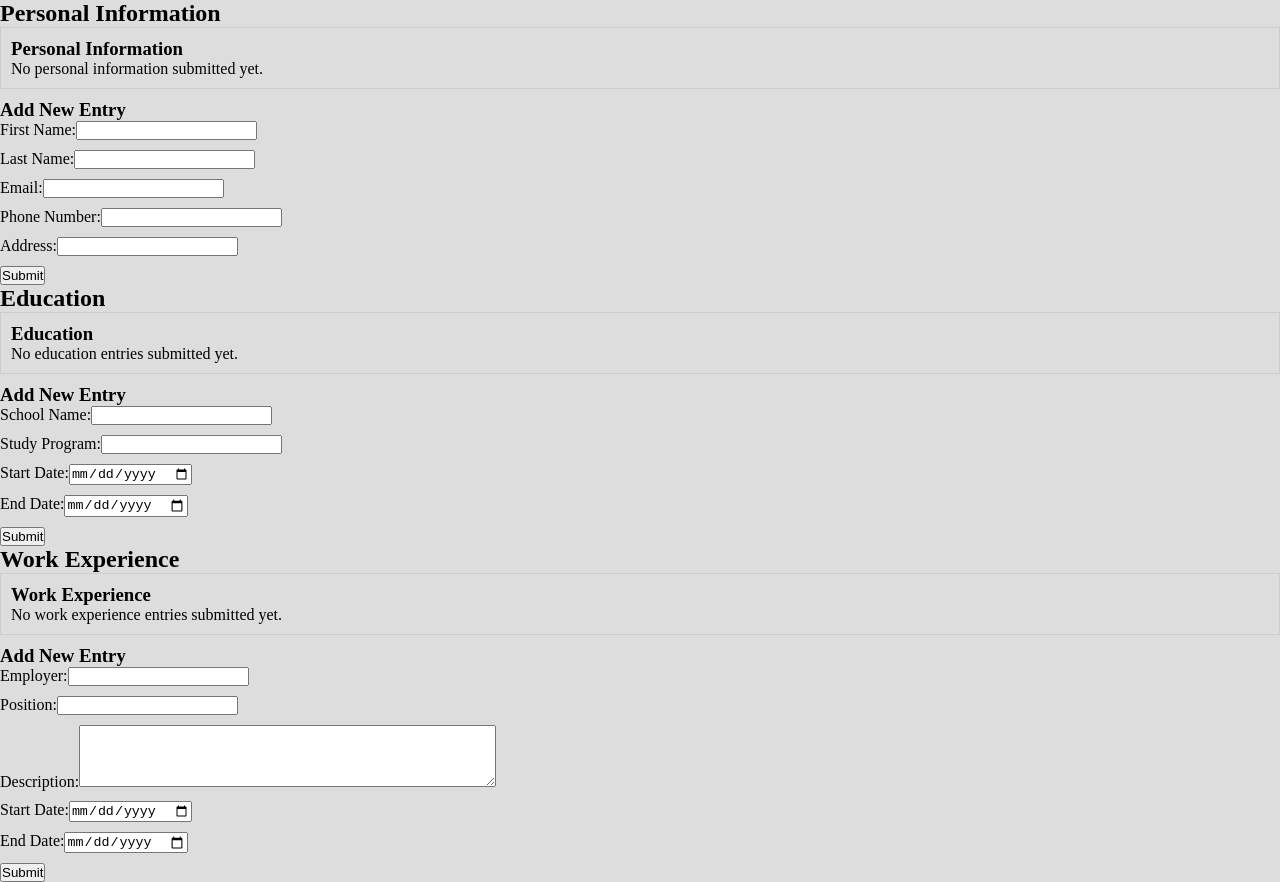
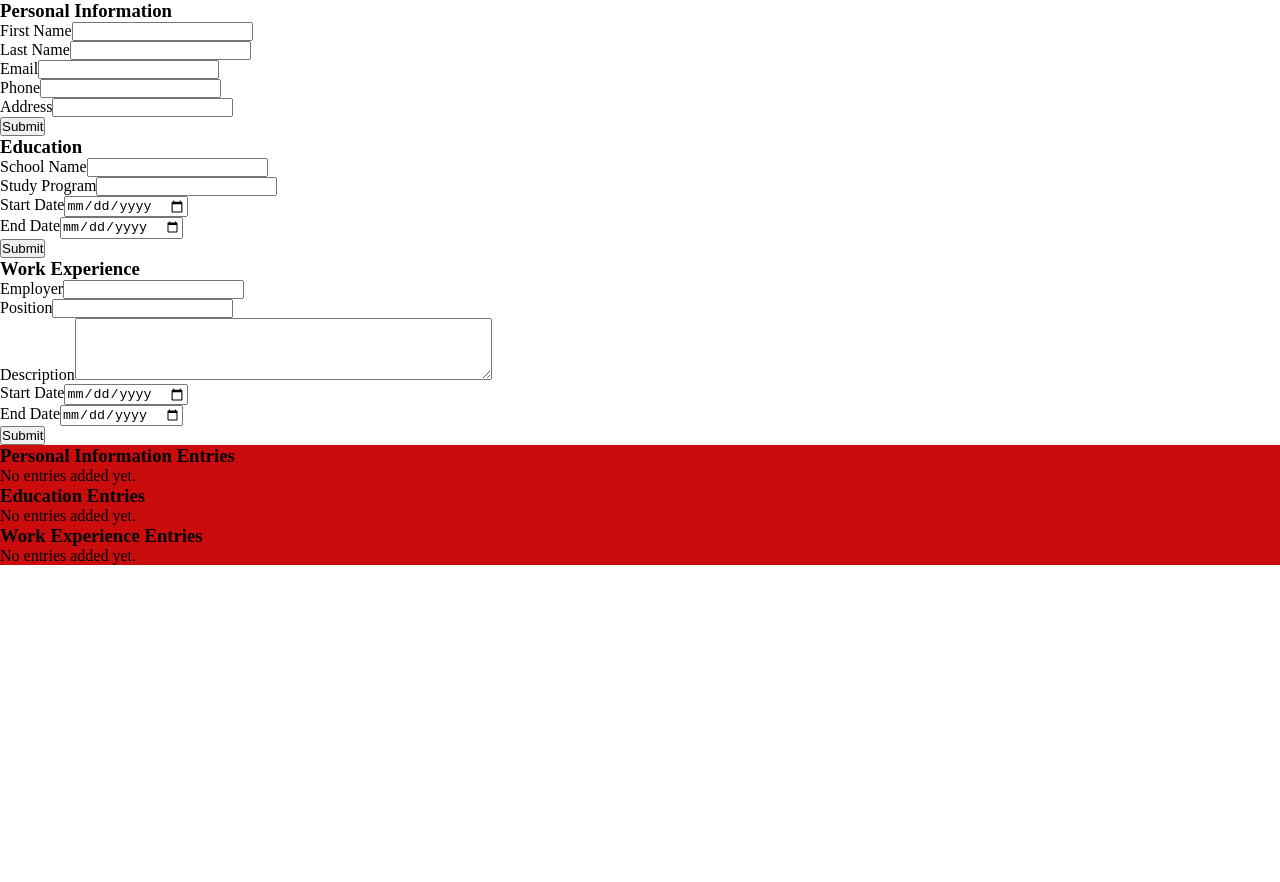
Before and after one commit to klintat/odin-CV_application, a React (Vite) app: page / in a window 1280 px wide. After the commit the page ends 800 px from the top, so only its background shows below. Built offline with nearby package versions, Linux system fonts and the light colour scheme.

Commit message:
Optimized componet code to display entries

```diff
--- a/src/App.jsx
+++ b/src/App.jsx
@@ -1,40 +1,92 @@
 import { useState } from "react";
-// import { v4 as uuidv4 } from "uuid";
 import FormSection from "./components/FormSection";
-import "./App.scss";
-
+import DisplayCV from "./components/DisplayCV";
 import {
-  personalInfoConfig,
-  educationConfig,
-  workExperienceConfig,
+  personalFields,
+  educationFields,
+  workFields,
 } from "./components/formConfig";
+import './App.scss';
 
 const App = () => {
-  const [personalData, setPersonalData] = useState([]);
-  const [educationData, setEducationData] = useState([]);
-  const [workExperienceData, setWorkExperienceData] = useState([]);
+  const [personalInfo, setPersonalInfo] = useState([]);
+  const [educationEntries, setEducationEntries] = useState([]);
+  const [workEntries, setWorkEntries] = useState([]);
+
+  const handleAddPersonalInfo = (entry) => {
+    setPersonalInfo([entry]);
+  };
+
+  const handleAddEducation = (entry) => {
+    setEducationEntries((prevEntries) => [...prevEntries, entry]);
+  };
+
+  const handleAddWork = (entry) => {
+    setWorkEntries((prevEntries) => [...prevEntries, entry]);
+  };
+
+  const handleEditEntry = (setEntries, index, updatedEntry) => {
+    setEntries((prevEntries) =>
+      prevEntries.map((entry, i) => (i === index ? updatedEntry : entry))
+    );
+  };
+
+  const handleDeleteEntry = (setEntries, index) => {
+    setEntries((prevEntries) => prevEntries.filter((_, i) => i !== index));
+  };
 
   return (
     <div>
       <FormSection
-        title="Personal Information"
-        config={personalInfoConfig}
-        data={personalData}
-        setData={setPersonalData}
-        isSingleEntry
+        sectionTitle="Personal Information"
+        fields={personalFields}
+        onAddEntry={handleAddPersonalInfo}
       />
+
       <FormSection
-        title="Education"
-        config={educationConfig}
-        data={educationData}
-        setData={setEducationData}
+        sectionTitle="Education"
+        fields={educationFields}
+        onAddEntry={handleAddEducation}
       />
+
       <FormSection
-        title="Work Experience"
-        config={workExperienceConfig}
-        data={workExperienceData}
-        setData={setWorkExperienceData}
+        sectionTitle="Work Experience"
+        fields={workFields}
+        onAddEntry={handleAddWork}
       />
+      <div id="entrieDisplay">
+        <DisplayCV
+          entries={personalInfo}
+          sectionTitle="Personal Information"
+          onEditEntry={(index, updatedEntry) =>
+            handleEditEntry(setPersonalInfo, index, updatedEntry)
+          }
+          onDeleteEntry={(index) => handleDeleteEntry(setPersonalInfo, index)}
+          fields={personalFields}
+        />
+
+        <DisplayCV
+          entries={educationEntries}
+          sectionTitle="Education"
+          onEditEntry={(index, updatedEntry) =>
+            handleEditEntry(setEducationEntries, index, updatedEntry)
+          }
+          onDeleteEntry={(index) =>
+            handleDeleteEntry(setEducationEntries, index)
+          }
+          fields={educationFields}
+        />
+
+        <DisplayCV
+          entries={workEntries}
+          sectionTitle="Work Experience"
+          onEditEntry={(index, updatedEntry) =>
+            handleEditEntry(setWorkEntries, index, updatedEntry)
+          }
+          onDeleteEntry={(index) => handleDeleteEntry(setWorkEntries, index)}
+          fields={workFields}
+        />
+      </div>
     </div>
   );
 };
--- a/src/App.scss
+++ b/src/App.scss
@@ -4,6 +4,6 @@
     padding: 0;
 }
 
-div {
-    background-color: rgba(221, 221, 221, 0.9);
+#entrieDisplay {
+    background-color: rgb(203, 12, 12);
 }
--- a/src/components/DisplayCV.jsx
+++ b/src/components/DisplayCV.jsx
@@ -1,92 +1,73 @@
-export const PersonalInfoDisplay = ({ data, onEdit }) => {
+import { useState } from 'react';
+import InputField from './InputField';
+
+const DisplayCV = ({ entries, onEditEntry, onDeleteEntry, fields, sectionTitle }) => {
+  const [editingIndex, setEditingIndex] = useState(null);
+  const [editedData, setEditedData] = useState({});
+
+  const handleEditClick = (index) => {
+    setEditingIndex(index);
+    setEditedData(entries[index]);
+  };
+
+  const handleChange = (e) => {
+    const { name, value } = e.target;
+    setEditedData((prevData) => ({ ...prevData, [name]: value }));
+  };
+
+  const handleSave = () => {
+    onEditEntry(editingIndex, editedData);
+    setEditingIndex(null);
+    setEditedData({});
+  };
+
+  const handleCancel = () => {
+    setEditingIndex(null);
+    setEditedData({});
+  };
+
   return (
-    <div style={{ border: "1px solid #ccc", padding: "10px", marginBottom: "10px" }}>
-      <h3>Personal Information</h3>
-      {data.length > 0 ? (
-        <>
-          <p>
-            <strong>First Name:</strong> {data[0].firstName}
-          </p>
-          <p>
-            <strong>Last Name:</strong> {data[0].lastName}
-          </p>
-          <p>
-            <strong>Email:</strong> {data[0].email}
-          </p>
-          <p>
-            <strong>Phone:</strong> {data[0].phone}
-          </p>
-          <p>
-            <strong>Address:</strong> {data[0].address}
-          </p>
-          <button onClick={() => onEdit(data[0].id)}>Edit</button>
-        </>
+    <div>
+      <h3>{sectionTitle} Entries</h3>
+      {entries.length === 0 ? (
+        <p>No entries added yet.</p>
       ) : (
-        <p>No personal information submitted yet.</p>
+        <ul>
+          {entries.map((entry, index) => (
+            <li key={index}>
+              {editingIndex === index ? (
+                <div>
+                  {fields.map((field) => (
+                    <InputField
+                      key={field.name}
+                      label={field.label}
+                      name={field.name}
+                      value={editedData[field.name] || ''}
+                      onChange={handleChange}
+                      type={field.type}
+                      isTextArea={field.isTextArea}
+                    />
+                  ))}
+                  <button onClick={handleSave}>Save</button>
+                  <button onClick={handleCancel}>Cancel</button>
+                </div>
+              ) : (
+                <div>
+                  {Object.entries(entry).map(([key, value]) => (
+                    <p key={key}>
+                      <strong>{key}:</strong> {value}
+                    </p>
+                  ))}
+                  <button onClick={() => handleEditClick(index)}>Edit</button>
+                  <button onClick={() => onDeleteEntry(index)}>Delete</button>
+                </div>
+              )}
+            </li>
+          ))}
+        </ul>
       )}
     </div>
   );
 };
 
-export const EducationDisplay = ({ data, onEdit, onDelete }) => {
-  return (
-    <div style={{ border: "1px solid #ccc", padding: "10px", marginBottom: "10px" }}>
-      <h3>Education</h3>
-      {data.length > 0 ? (
-        data.map((entry) => (
-          <div key={entry.id} style={{ marginBottom: "10px" }}>
-            <p>
-              <strong>School Name:</strong> {entry.schoolName}
-            </p>
-            <p>
-              <strong>Study Program:</strong> {entry.studyProgram}
-            </p>
-            <p>
-              <strong>Start Date:</strong> {entry.dateStart}
-            </p>
-            <p>
-              <strong>End Date:</strong> {entry.dateEnd}
-            </p>
-            <button onClick={() => onEdit(entry.id)}>Edit</button>
-            <button onClick={() => onDelete(entry.id)}>Delete</button>
-          </div>
-        ))
-      ) : (
-        <p>No education entries submitted yet.</p>
-      )}
-    </div>
-  );
-};
-
-export const WorkExperienceDisplay = ({ data, onEdit, onDelete }) => {
-  return (
-    <div style={{ border: "1px solid #ccc", padding: "10px", marginBottom: "10px" }}>
-      <h3>Work Experience</h3>
-      {data.length > 0 ? (
-        data.map((entry) => (
-          <div key={entry.id} style={{ marginBottom: "10px" }}>
-            <p>
-              <strong>Employer:</strong> {entry.employer}
-            </p>
-            <p>
-              <strong>Position:</strong> {entry.position}
-            </p>
-            <p>
-              <strong>Description:</strong> {entry.description}
-            </p>
-            <p>
-              <strong>Start Date:</strong> {entry.dateStart}
-            </p>
-            <p>
-              <strong>End Date:</strong> {entry.dateEnd}
-            </p>
-            <button onClick={() => onEdit(entry.id)}>Edit</button>
-            <button onClick={() => onDelete(entry.id)}>Delete</button>
-          </div>
-        ))
-      ) : (
-        <p>No work experience entries submitted yet.</p>
-      )}
-    </div>
-  );
-};
+export default DisplayCV;
--- a/src/components/FormSection.jsx
+++ b/src/components/FormSection.jsx
@@ -1,119 +1,42 @@
-import { useState } from "react";
-import InputField from "./InputField";
-import { v4 as uuidv4 } from "uuid";
-import {
-  PersonalInfoDisplay,
-  EducationDisplay,
-  WorkExperienceDisplay,
-} from "./DisplayCV";
+import { useState } from 'react';
+import InputField from './InputField';
 
-const FormSection = ({
-  title,
-  config,
-  data,
-  setData,
-  isSingleEntry = false,
-}) => {
-  const [currentEntry, setCurrentEntry] = useState(
-    config.reduce((acc, field) => ({ ...acc, [field.name]: "" }), {})
+const FormSection = ({ sectionTitle, fields, onAddEntry }) => {
+  const [formData, setFormData] = useState(
+    Object.fromEntries(fields.map((field) => [field.name, '']))
   );
-  const [editingId, setEditingId] = useState(null);
-  const [errors, setErrors] = useState({});
 
   const handleChange = (e) => {
     const { name, value } = e.target;
-    setCurrentEntry({
-      ...currentEntry,
-      [name]: value,
-    });
+    setFormData((prevData) => ({ ...prevData, [name]: value }));
   };
 
-  const validateInput = (entry) => {
-    const newErrors = {};
-    config.forEach((field) => {
-      if (!entry[field.name]?.trim()) {
-        newErrors[field.name] = `${field.label} is required`;
-      }
-    });
-    setErrors(newErrors);
-    return Object.keys(newErrors).length === 0;
-  };
-
-  const handleSubmit = () => {
-    if (!validateInput(currentEntry)) return;
-
-    if (isSingleEntry) {
-      setData([{ ...currentEntry, id: uuidv4() }]);
-    } else if (editingId) {
-      setData(
-        data.map((entry) =>
-          entry.id === editingId ? { ...currentEntry, id: editingId } : entry
-        )
-      );
-    } else {
-      setData([...data, { ...currentEntry, id: uuidv4() }]);
-    }
-
-    resetForm();
-  };
-
-  const handleEdit = (id) => {
-    const entry = data.find((item) => item.id === id);
-    setCurrentEntry(entry);
-    setEditingId(id);
-  };
-
-  const handleDelete = (id) => {
-    setData(data.filter((entry) => entry.id !== id));
-  };
-
-  const resetForm = () => {
-    setCurrentEntry(
-      config.reduce((acc, field) => ({ ...acc, [field.name]: "" }), {})
-    );
-    setEditingId(null);
-    setErrors({});
+  const handleSubmit = (e) => {
+    e.preventDefault();
+    // Validate: Ensure no empty values
+    if (Object.values(formData).some((value) => value.trim() === '')) return;
+    onAddEntry(formData);
+    // Reset form data after submission
+    setFormData(Object.fromEntries(fields.map((field) => [field.name, ''])));
   };
 
   return (
     <div>
-      <h2>{title}</h2>
-      {title === "Personal Information" && (
-        <PersonalInfoDisplay data={data} onEdit={handleEdit} />
-      )}
-      {title === "Education" && (
-        <EducationDisplay
-          data={data}
-          onEdit={handleEdit}
-          onDelete={handleDelete}
-        />
-      )}
-      {title === "Work Experience" && (
-        <WorkExperienceDisplay
-          data={data}
-          onEdit={handleEdit}
-          onDelete={handleDelete}
-        />
-      )}
-
-      <h3>{editingId ? "Edit Entry" : "Add New Entry"}</h3>
-      {config.map((field) => (
-        <div key={field.name} style={{ marginBottom: "10px" }}>
+      <h3>{sectionTitle}</h3>
+      <form onSubmit={handleSubmit}>
+        {fields.map((field) => (
           <InputField
+            key={field.name}
             label={field.label}
             name={field.name}
-            value={currentEntry[field.name]}
+            value={formData[field.name]}
             onChange={handleChange}
             type={field.type}
+            isTextArea={field.isTextArea}
           />
-          {errors[field.name] && (
-            <p style={{ color: "red", margin: "5px 0" }}>
-              {errors[field.name]}
-            </p>
-          )}
-        </div>
-      ))}
-      <button onClick={handleSubmit}>{editingId ? "Save" : "Submit"}</button>
+        ))}
+        <button type="submit">Submit</button>
+      </form>
     </div>
   );
 };
--- a/src/components/InputField.jsx
+++ b/src/components/InputField.jsx
@@ -1,8 +1,14 @@
-const InputField = ({ label, name, value, onChange, type = "text" }) => {
-  return (
+const InputField = ({
+  label,
+  name,
+  value,
+  onChange,
+  type = "text",
+  isTextArea = false,
+}) => (
   <div>
-      <label>{label}:</label>
-      {type === "textarea" ? (
+    <label>{label}</label>
+    {isTextArea ? (
       <textarea
         name={name}
         value={value}
@@ -15,6 +21,5 @@ const InputField = ({ label, name, value, onChange, type = "text" }) => {
     )}
   </div>
 );
-};
 
 export default InputField;
--- a/src/components/formConfig.jsx
+++ b/src/components/formConfig.jsx
@@ -1,22 +1,22 @@
-export const personalInfoConfig = [
-  { name: "firstName", label: "First Name", type: "text" },
-  { name: "lastName", label: "Last Name", type: "text" },
-  { name: "email", label: "Email", type: "email" },
-  { name: "phone", label: "Phone Number", type: "text" },
-  { name: "address", label: "Address", type: "text" },
+export const personalFields = [
+  { label: 'First Name', name: 'firstName', type: 'text' },
+  { label: 'Last Name', name: 'lastName', type: 'text' },
+  { label: 'Email', name: 'email', type: 'email' },
+  { label: 'Phone', name: 'phone', type: 'tel' },
+  { label: 'Address', name: 'address', type: 'text' },
 ];
 
-export const educationConfig = [
-  { name: "schoolName", label: "School Name", type: "text" },
-  { name: "studyName", label: "Study Program", type: "text" },
-  { name: "dateStart", label: "Start Date", type: "date" },
-  { name: "dateEnd", label: "End Date", type: "date" },
+export const educationFields = [
+  { label: 'School Name', name: 'schoolName', type: 'text' },
+  { label: 'Study Program', name: 'studyProgram', type: 'text' },
+  { label: 'Start Date', name: 'startDate', type: 'date' },
+  { label: 'End Date', name: 'endDate', type: 'date' },
 ];
 
-export const workExperienceConfig = [
-  { name: "employer", label: "Employer", type: "text" },
-  { name: "position", label: "Position", type: "text" },
-  { name: "description", label: "Description", type: "textarea" },
-  { name: "dateStart", label: "Start Date", type: "date" },
-  { name: "dateEnd", label: "End Date", type: "date" },
+export const workFields = [
+  { label: 'Employer', name: 'employer', type: 'text' },
+  { label: 'Position', name: 'position', type: 'text' },
+  { label: 'Description', name: 'description', isTextArea: true },
+  { label: 'Start Date', name: 'startDate', type: 'date' },
+  { label: 'End Date', name: 'endDate', type: 'date' },
 ];
```
Lines whose indentation alone changed are shown as unchanged.
